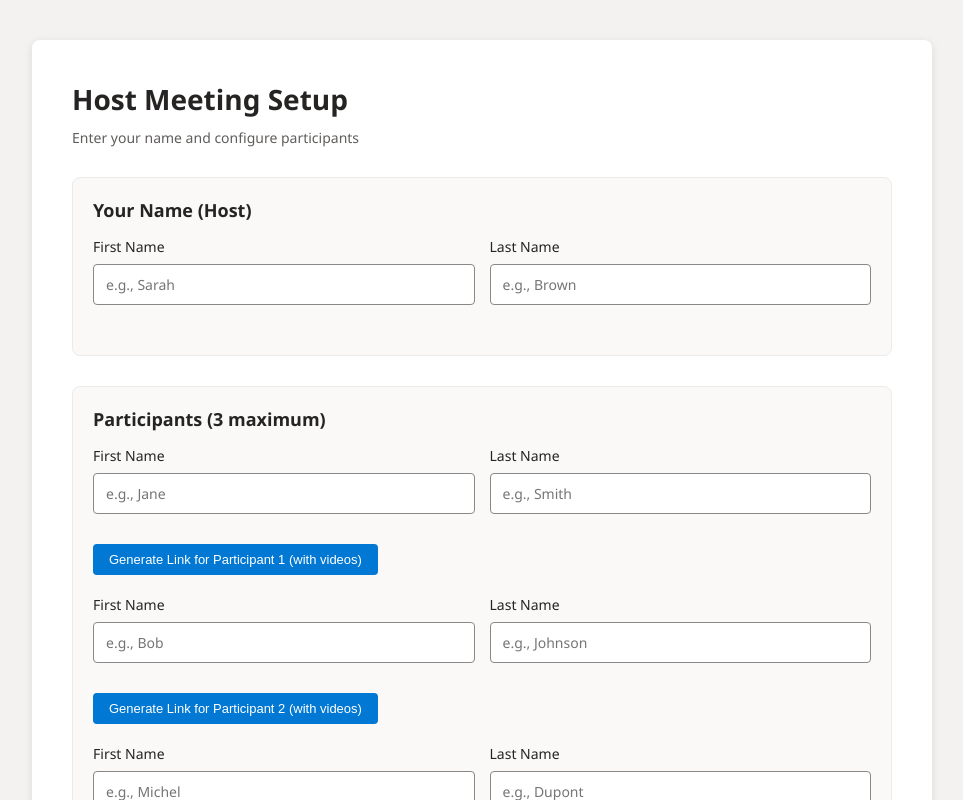
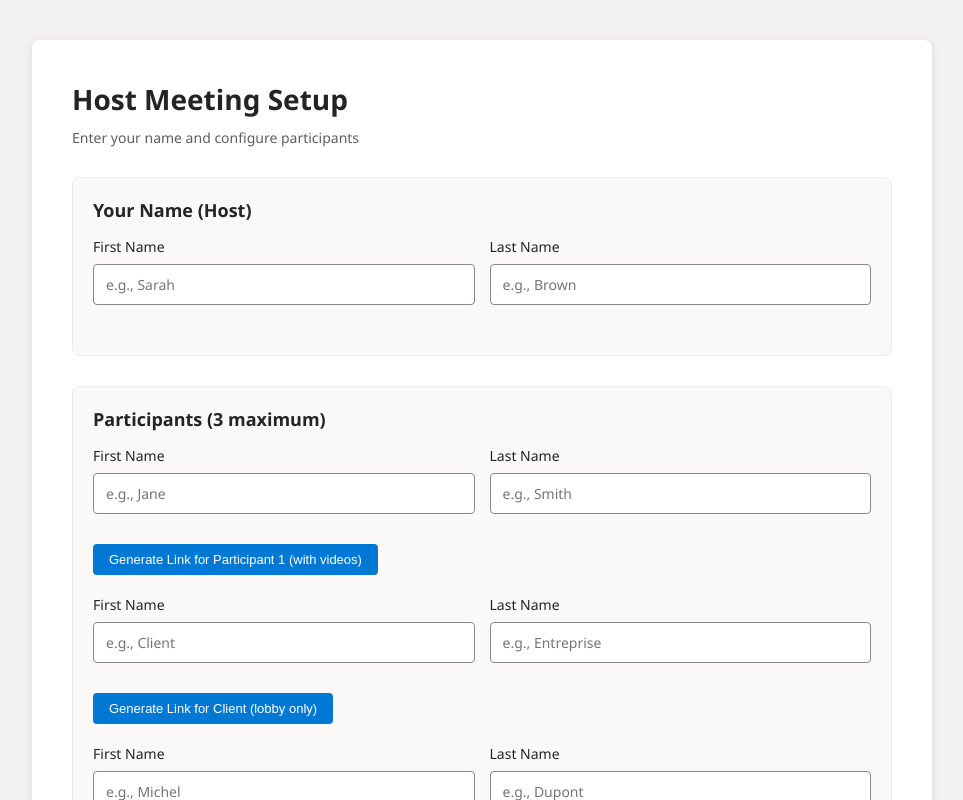
Before and after one commit to 148reussite-create/Teamslive, a website: page public/host-setup.html in a window 1280 px wide. Shown: the whole page, without its empty margins (158-1121 px from the left). Drawn offline with Linux system fonts and the light colour scheme.

Commit message:
Change Participant 2 to Client (no videos, lobby only)
- Participant 2 link now generates without hasVideos parameter
- Client goes directly to waiting room (no video upload page)
- Updated labels in host-setup.html and meeting.html

Co-Authored-By: Claude Opus 4.5 <noreply@anthropic.com>

```diff
--- a/public/host-setup.html
+++ b/public/host-setup.html
@@ -271,18 +271,18 @@
                     <button class="btn-small" onclick="copyLink(1)">Copy Link</button>
                 </div>
 
-                <!-- Participant 2 (with videos) -->
+                <!-- Client (without videos - normal join flow) -->
                 <div class="participant-row" style="margin-top: 20px;">
                     <div class="input-group">
                         <label for="firstname2">First Name</label>
-                        <input type="text" id="firstname2" placeholder="e.g., Bob">
+                        <input type="text" id="firstname2" placeholder="e.g., Client">
                     </div>
                     <div class="input-group">
                         <label for="lastname2">Last Name</label>
-                        <input type="text" id="lastname2" placeholder="e.g., Johnson">
+                        <input type="text" id="lastname2" placeholder="e.g., Entreprise">
                     </div>
                 </div>
-                <button class="btn-small" onclick="generateLink(2, true)">Generate Link for Participant 2 (with videos)</button>
+                <button class="btn-small" onclick="generateLink(2, false)">Generate Link for Client (lobby only)</button>
                 <div class="generated-link" id="link2">
                     <div class="link-text" id="linktext2"></div>
                     <button class="btn-small" onclick="copyLink(2)">Copy Link</button>
```
Also changed, not shown: public/meeting.html (+1 -1 lines).
